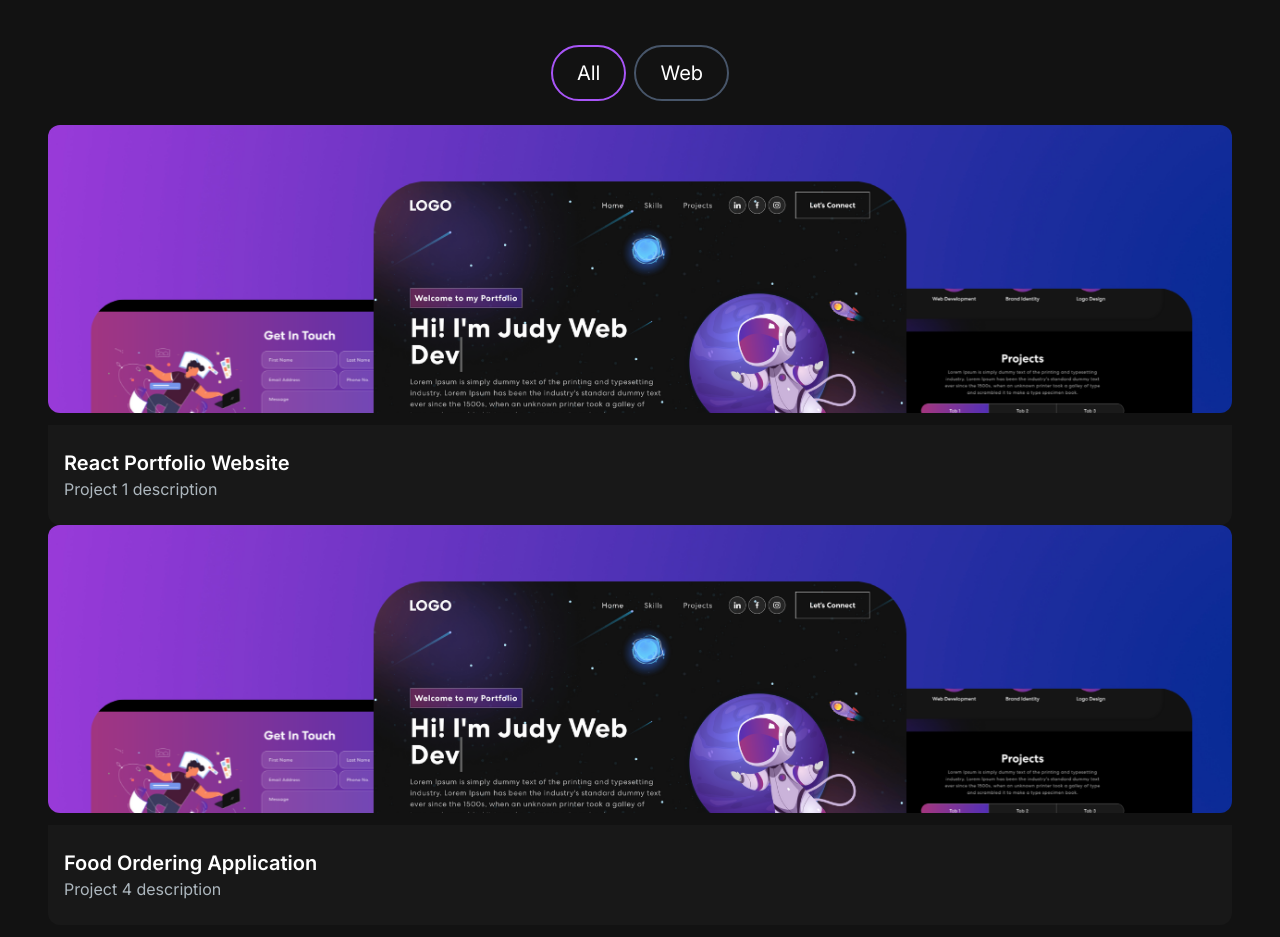
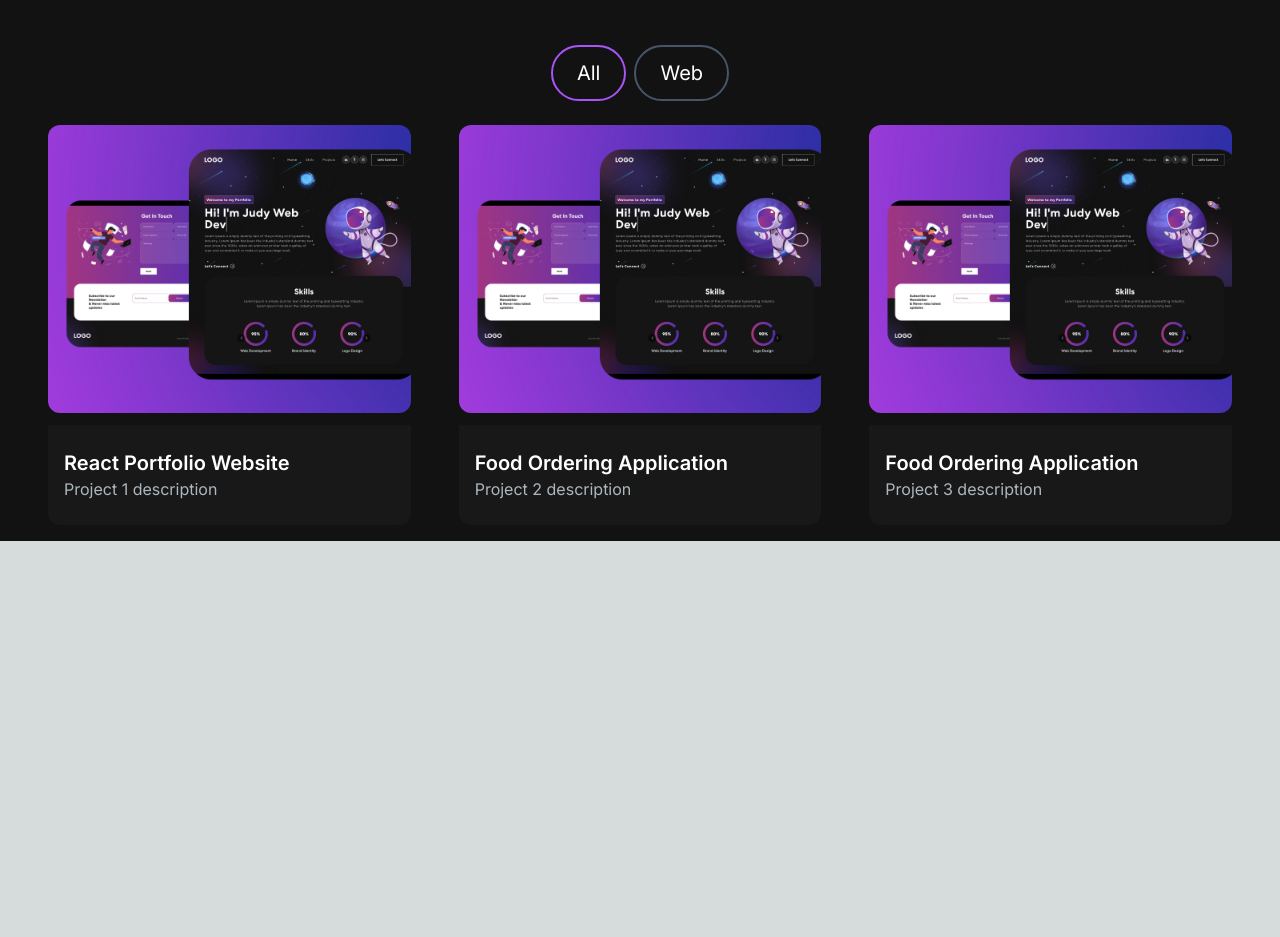
Before and after one commit to yikejason/nextjs-portfolio-website, a Next.js app: page / in a window 1280 px wide. Shown: the part 1420-2357 px from the top of the page. After the commit the page ends 1961 px from the top, so only its background shows below. Built offline with nearby package versions, Linux system fonts and the light colour scheme.

Commit message:
added projectTag

```diff
--- /dev/null
+++ b/src/app/components/ProjectTag.jsx
@@ -0,0 +1,17 @@
+import React from 'react';
+
+const ProjectTag = ({ name, onClick, isSelected }) => {
+  const btnClasses = isSelected
+    ? 'text-white border-purple-500'
+    : 'text[#ADB7BE] border-slate-600 hover:border-white';
+  return (
+    <button
+      className={`${btnClasses} rounded-full border-2 px-6 py-3 text-xl cursor-pointer`}
+      onClick={onClick}
+    >
+      {name}
+    </button>
+  );
+};
+
+export default ProjectTag;
--- a/src/app/components/ProjectsSection.jsx
+++ b/src/app/components/ProjectsSection.jsx
@@ -1,5 +1,7 @@
-import React from 'react';
+'use client';
+import React, { useState } from 'react';
 import ProjectCard from './ProjectCard';
+import ProjectTag from './ProjectTag';
 
 const projectsData = [
   {
@@ -14,30 +16,50 @@ const projectsData = [
   {
     id: 2,
     title: 'Food Ordering Application',
-    description: 'Project 4 description',
+    description: 'Project 2 description',
+    image: '/images/projects/1.png',
+    tag: ['All', 'Mobile'],
+    gitUrl: '/',
+    previewUrl: '/',
+  },
+  {
+    id: 3,
+    title: 'Food Ordering Application',
+    description: 'Project 3 description',
     image: '/images/projects/1.png',
     tag: ['All', 'Mobile'],
     gitUrl: '/',
     previewUrl: '/',
   },
 ];
+const tagData = ['All', 'Web'];
 
 const ProjectsSection = () => {
+  const [tag, setTag] = useState('All');
+  const handleTag = (newTag) => {
+    setTag(newTag);
+  };
+  const filterProjects = projectsData.filter((project) =>
+    project.tag.includes(tag),
+  );
+
   return (
     <>
       <h2 className="text-center text-4xl font-bold text-white mt-4 mb-8 md:mb-12">
         My Projects
       </h2>
       <div className="text-white flex flex-row justify-center items-center gap-2 py-6">
-        <button className="rounded-full border-2 border-purple-500 px-6 py-3 text-xl cursor-pointer">
-          All
-        </button>
-        <button className="rounded-full border-2 border-slate-600 hover:border-white px-6 py-3 text-xl cursor-pointer">
-          Web
-        </button>
+        {tagData.map((tagItem) => (
+          <ProjectTag
+            key={tagItem}
+            name={tagItem}
+            onClick={() => handleTag(tagItem)}
+            isSelected={tag === tagItem}
+          />
+        ))}
       </div>
-      <div>
-        {projectsData.map((item) => (
+      <div className="grid md:grid-cols-3 gap-8 md:gap-12">
+        {filterProjects.map((item) => (
           <ProjectCard
             key={item.id}
             imgUrl={item.image}
```
